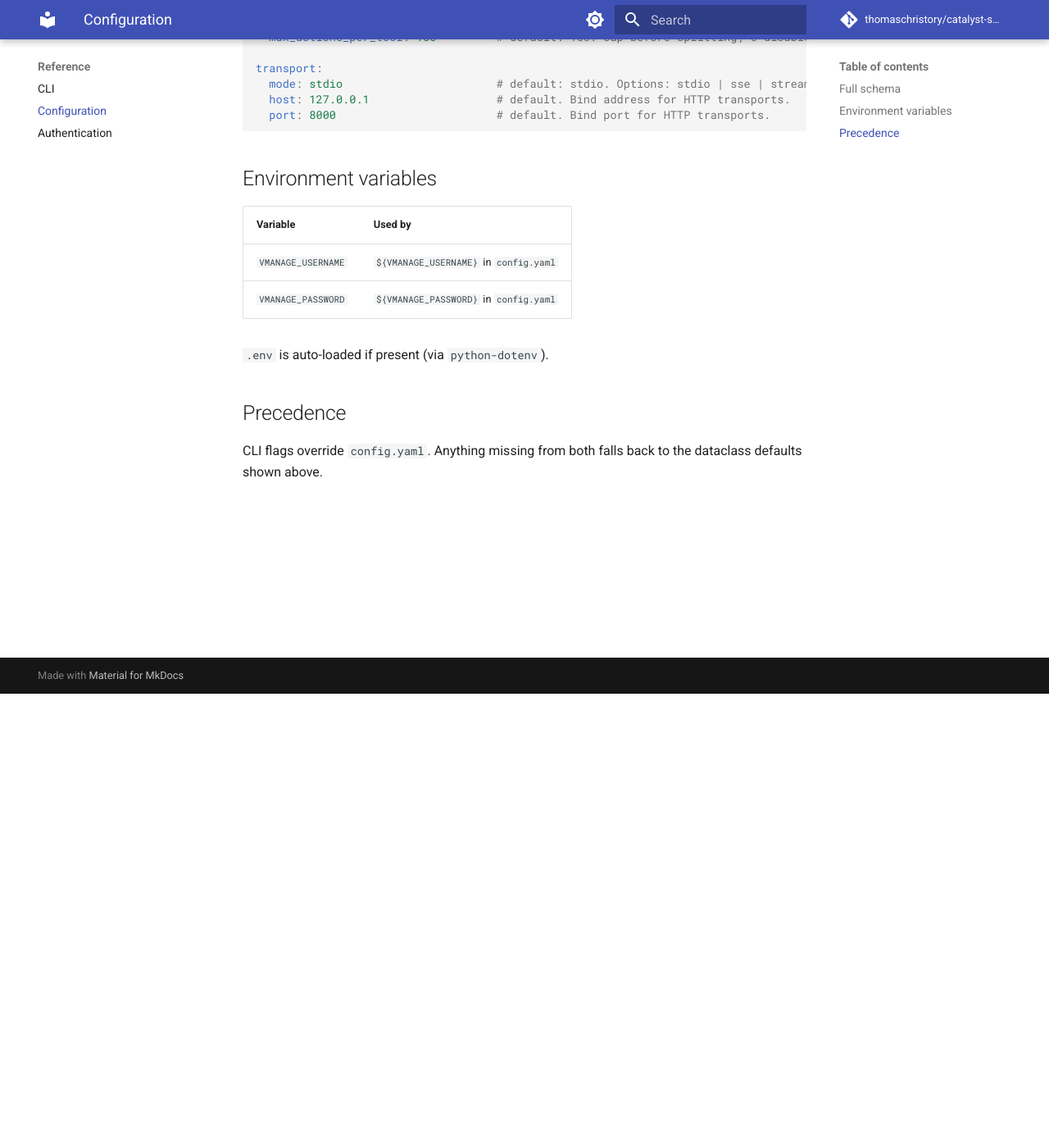
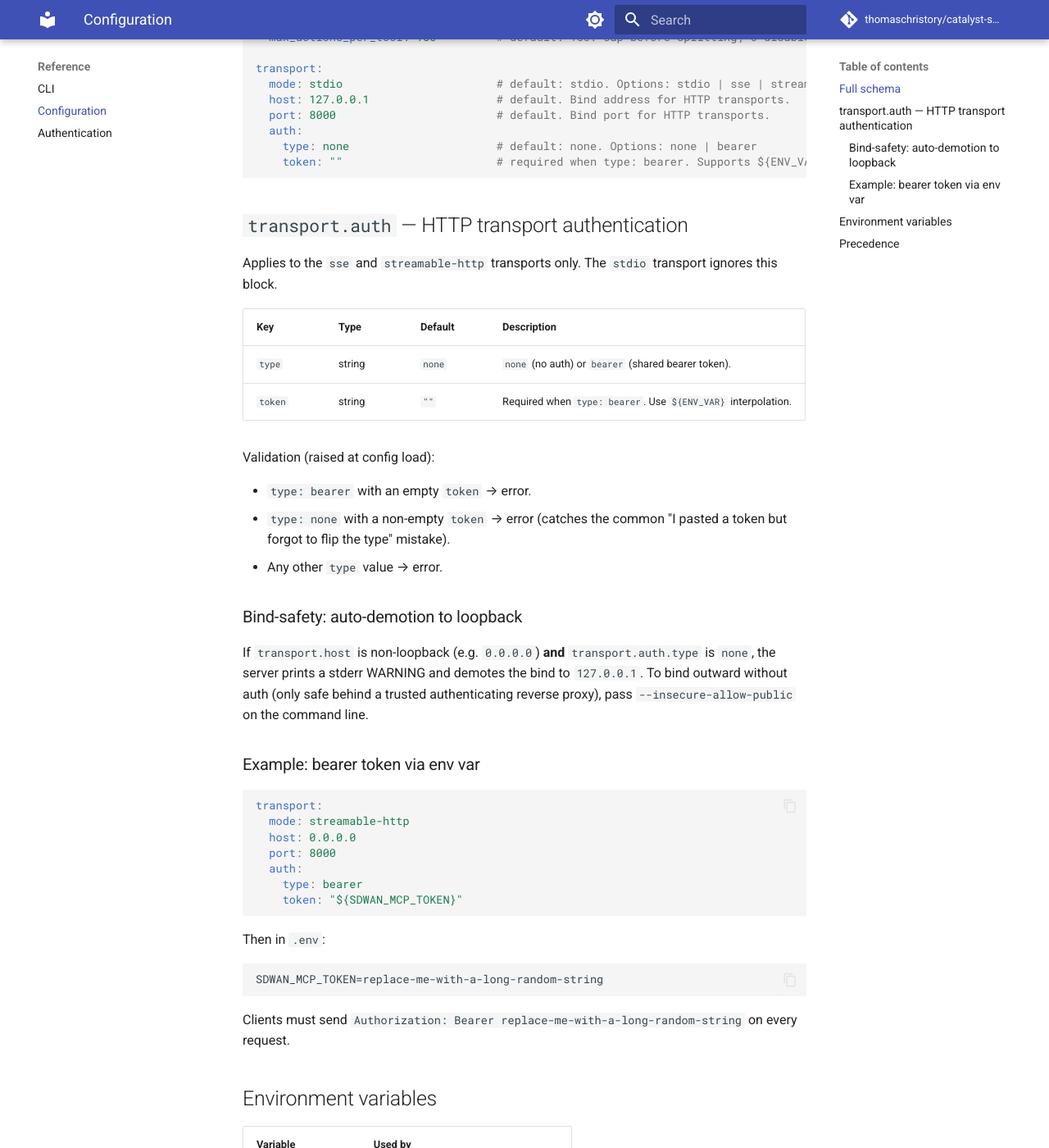
Before and after one commit to thomaschristory/catalyst-sdwan-super-mcp, an MkDocs documentation site: the page built from docs/reference/configuration.md, in a window 1280 px wide and 1400 px high, scrolled down 554 px. Shown: the whole window at 82% size. Built offline with MkDocs 1.6.1 and Material for MkDocs 9.7.7, drawn with Linux system fonts in a browser that asks for light colours; comment, search, counter and statistics services are not loaded.

Commit message:
docs: document transport.auth, --insecure-allow-public, and client header setup
Co-Authored-By: Claude Sonnet 4.6 <noreply@anthropic.com>

````diff
--- a/docs/reference/configuration.md
+++ b/docs/reference/configuration.md
@@ -22,7 +22,56 @@ transport:
   mode: stdio                       # default: stdio. Options: stdio | sse | streamable-http
   host: 127.0.0.1                   # default. Bind address for HTTP transports.
   port: 8000                        # default. Bind port for HTTP transports.
+  auth:
+    type: none                      # default: none. Options: none | bearer
+    token: ""                       # required when type: bearer. Supports ${ENV_VAR}.
 ```
+
+## `transport.auth` — HTTP transport authentication
+
+Applies to the `sse` and `streamable-http` transports only. The `stdio`
+transport ignores this block.
+
+| Key     | Type   | Default | Description                                                  |
+|---------|--------|---------|--------------------------------------------------------------|
+| `type`  | string | `none`  | `none` (no auth) or `bearer` (shared bearer token).          |
+| `token` | string | `""`    | Required when `type: bearer`. Use `${ENV_VAR}` interpolation.|
+
+Validation (raised at config load):
+
+- `type: bearer` with an empty `token` → error.
+- `type: none` with a non-empty `token` → error (catches the common "I pasted
+  a token but forgot to flip the type" mistake).
+- Any other `type` value → error.
+
+### Bind-safety: auto-demotion to loopback
+
+If `transport.host` is non-loopback (e.g. `0.0.0.0`) **and**
+`transport.auth.type` is `none`, the server prints a stderr WARNING and
+demotes the bind to `127.0.0.1`. To bind outward without auth (only safe
+behind a trusted authenticating reverse proxy), pass `--insecure-allow-public`
+on the command line.
+
+### Example: bearer token via env var
+
+```yaml
+transport:
+  mode: streamable-http
+  host: 0.0.0.0
+  port: 8000
+  auth:
+    type: bearer
+    token: "${SDWAN_MCP_TOKEN}"
+```
+
+Then in `.env`:
+
+```
+SDWAN_MCP_TOKEN=replace-me-with-a-long-random-string
+```
+
+Clients must send `Authorization: Bearer replace-me-with-a-long-random-string`
+on every request.
 
 ## Environment variables
 
````
Also changed, not shown: CHANGELOG.md (+15 -0 lines), docs/guides/mcp-clients.md (+47 -1 lines), docs/reference/cli.md (+2 -0 lines).
